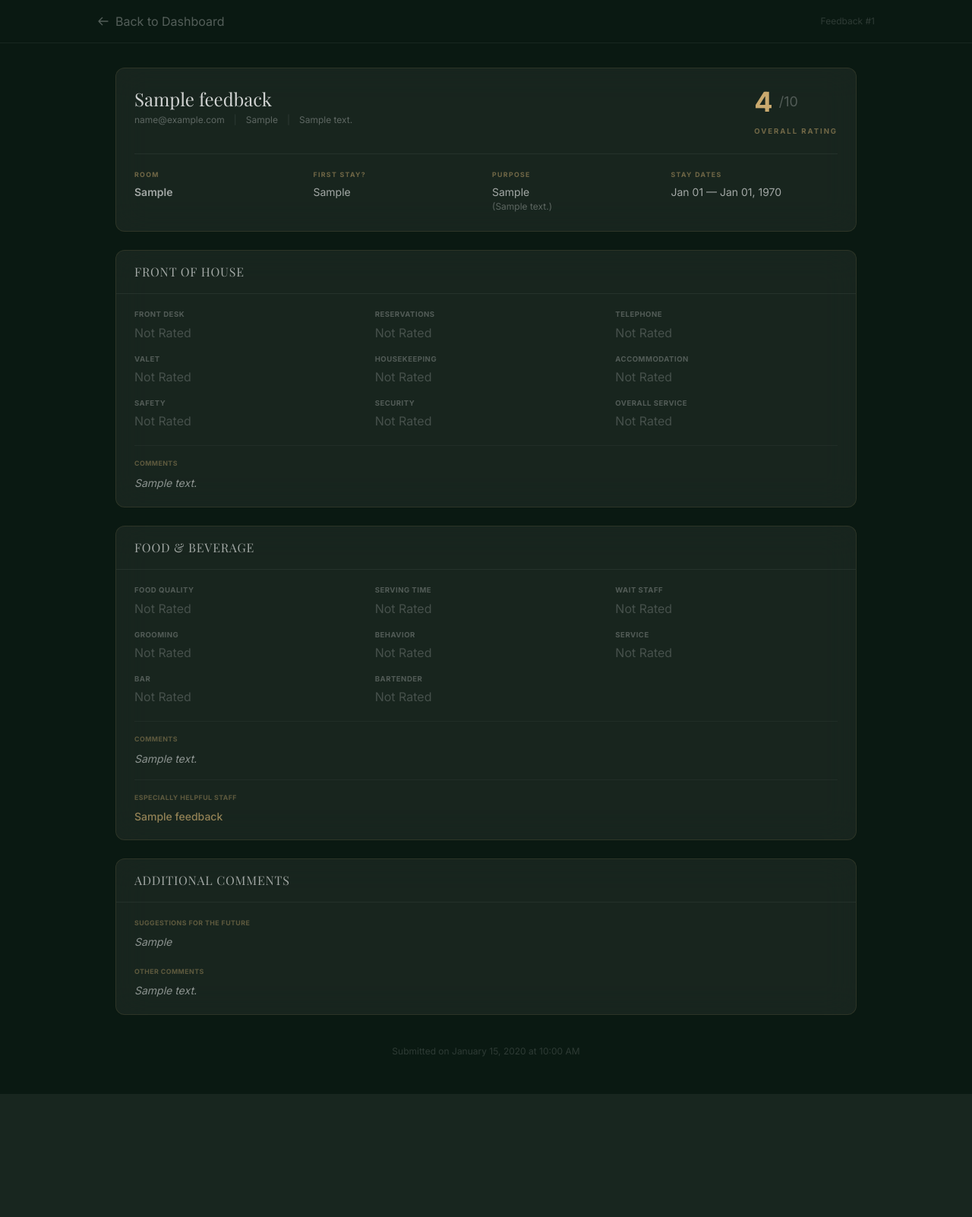
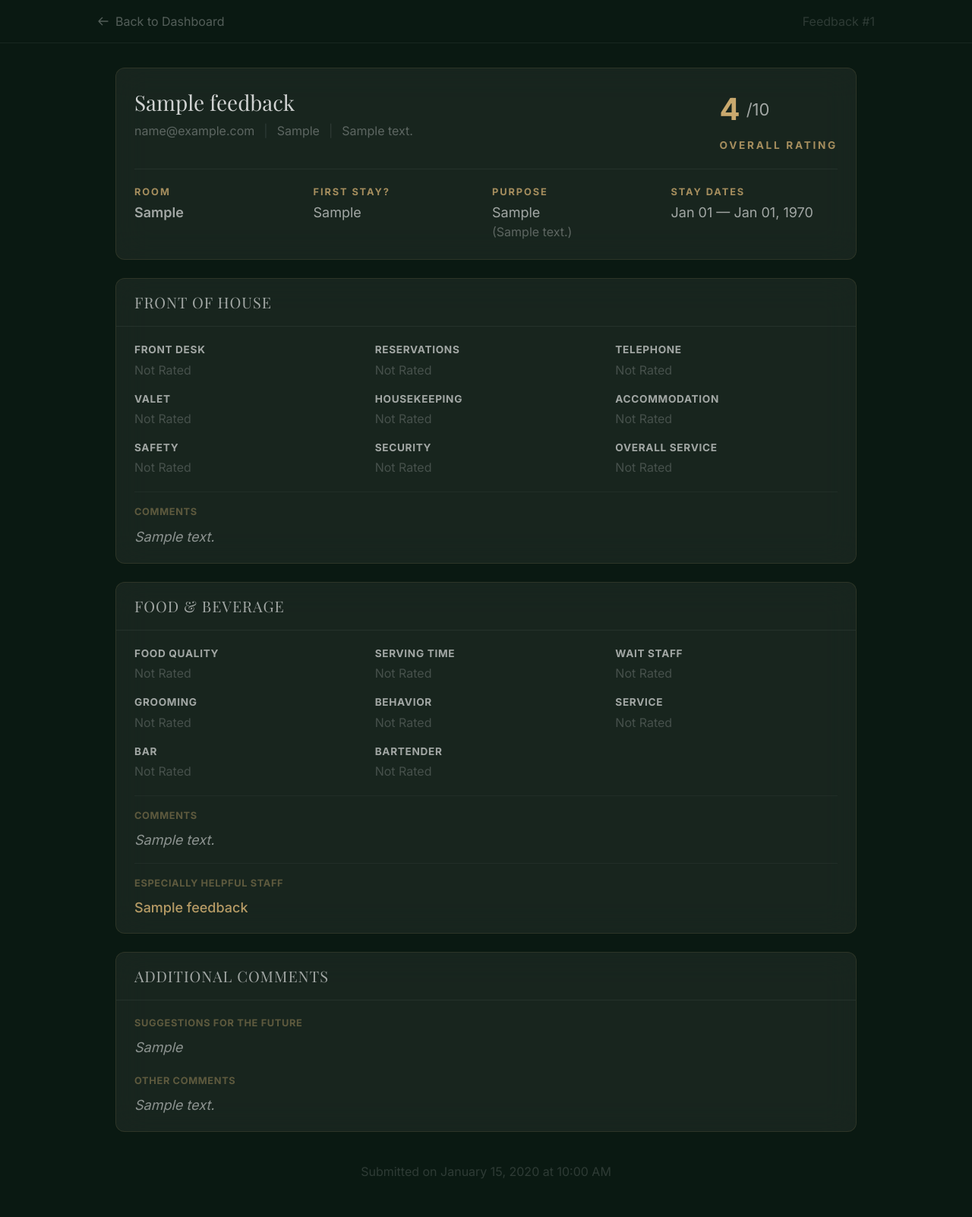
Before and after one commit to Jay7Code/Feedback-form, a PHP site: page /Feedback-form/admin/view.php?id=1 in a window 1280 px wide. Shown: the whole page at 76% size. Before the commit the page ends 1440 px from the top, so only its background shows below. Run offline with PHP 8.4, Linux system fonts and the light colour scheme; the visitor is signed in with stand-in values (Sample User, id 1); tables that the repository leaves empty or names only in its code hold one stand-in row (values such as "Sample post"); some libraries are stand-ins or nearby versions.

Commit message:
modified text size

```diff
--- a/admin/view.php
+++ b/admin/view.php
@@ -97,7 +97,7 @@ function ratingText($val)
                     Back to Dashboard
                 </a>
             </div>
-            <span class="text-white/15 text-xs">Feedback #<?= $id ?></span>
+            <span class="text-white/15 text-[1rem]">Feedback #<?= $id ?></span>
         </div>
     </nav>
 
@@ -107,12 +107,12 @@ function ratingText($val)
         <div class="glass-card rounded-xl p-6">
             <div class="flex flex-wrap items-start justify-between gap-4">
                 <div>
-                    <h1 class="font-serif text-2xl text-white/80 mb-1">
+                    <h1 class="font-serif text-[1.75rem] text-white/80 mb-1">
                         <?= !empty($fb["guest_name"])
                             ? htmlspecialchars($fb["guest_name"])
                             : '<span class="italic text-white/30">Anonymous Guest</span>' ?>
                     </h1>
-                    <div class="flex flex-wrap items-center gap-3 text-xs text-white/30">
+                    <div class="flex flex-wrap items-center gap-3 text-[1rem] text-white/30">
                         <?php if (!empty($fb["email"])): ?>
                             <span><?= htmlspecialchars($fb["email"]) ?></span>
                             <span class="text-white/10">|</span>
@@ -130,43 +130,43 @@ function ratingText($val)
                 </div>
                 <div class="text-right">
                     <div class="flex items-center gap-2 mb-1">
-                        <span class="text-4xl font-bold text-gold-400"><?= $fb[
+                        <span class="text-[2.5rem] font-bold text-gold-400"><?= $fb[
                             "overall_rating"
                         ] ?></span>
-                        <span class="text-white/25 text-lg">/10</span>
+                        <span class="text-white/60 text-[1.375rem]">/10</span>
                     </div>
-                    <span class="text-[0.6rem] font-bold text-gold-400/50 uppercase tracking-[0.2em]">Overall Rating</span>
+                    <span class="text-[0.85rem] font-bold text-gold-400/80 uppercase tracking-[0.2em]">Overall Rating</span>
                 </div>
             </div>
 
             <!-- Quick info row -->
             <div class="mt-5 pt-5 border-t border-white/[0.06] grid grid-cols-2 sm:grid-cols-4 gap-4">
                 <div>
-                    <span class="block text-[0.55rem] font-bold text-gold-400/50 uppercase tracking-[0.15em] mb-1">Room</span>
-                    <span class="text-sm text-white/60 font-semibold"><?= htmlspecialchars(
+                    <span class="block text-[0.8rem] font-bold text-gold-400/80 uppercase tracking-[0.15em] mb-1">Room</span>
+                    <span class="text-[1.125rem] text-white/60 font-semibold"><?= htmlspecialchars(
                         $fb["room_no"],
                     ) ?></span>
                 </div>
                 <div>
-                    <span class="block text-[0.55rem] font-bold text-gold-400/50 uppercase tracking-[0.15em] mb-1">First Stay?</span>
-                    <span class="text-sm text-white/60"><?= htmlspecialchars(
+                    <span class="block text-[0.8rem] font-bold text-gold-400/80 uppercase tracking-[0.15em] mb-1">First Stay?</span>
+                    <span class="text-[1.125rem] text-white/60"><?= htmlspecialchars(
                         $fb["first_stay"] ?: "—",
                     ) ?></span>
                 </div>
                 <div>
-                    <span class="block text-[0.55rem] font-bold text-gold-400/50 uppercase tracking-[0.15em] mb-1">Purpose</span>
-                    <span class="text-sm text-white/60"><?= htmlspecialchars(
+                    <span class="block text-[0.8rem] font-bold text-gold-400/80 uppercase tracking-[0.15em] mb-1">Purpose</span>
+                    <span class="text-[1.125rem] text-white/60"><?= htmlspecialchars(
                         $fb["purpose_of_stay"] ?: "—",
                     ) ?></span>
                     <?php if (!empty($fb["other_purpose_text"])): ?>
-                        <span class="text-xs text-white/30 block">(<?= htmlspecialchars(
+                        <span class="text-[1rem] text-white/30 block">(<?= htmlspecialchars(
                             $fb["other_purpose_text"],
                         ) ?>)</span>
                     <?php endif; ?>
                 </div>
                 <div>
-                    <span class="block text-[0.55rem] font-bold text-gold-400/50 uppercase tracking-[0.15em] mb-1">Stay Dates</span>
-                    <span class="text-sm text-white/60">
+                    <span class="block text-[0.8rem] font-bold text-gold-400/80 uppercase tracking-[0.15em] mb-1">Stay Dates</span>
+                    <span class="text-[1.125rem] text-white/60">
                         <?php if (
                             !empty($fb["check_in"]) &&
                             !empty($fb["check_out"])
@@ -188,42 +188,42 @@ function ratingText($val)
         <!-- ═══ FRONT OF HOUSE RATINGS ═══ -->
         <div class="glass-card rounded-xl overflow-hidden">
             <div class="px-6 py-4 border-b border-white/[0.06]">
-                <h2 class="font-serif text-white/60 text-base tracking-wider uppercase">Front of House</h2>
+                <h2 class="font-serif text-white/60 text-[1.25rem] tracking-wider uppercase">Front of House</h2>
             </div>
             <div class="px-6 py-5">
                 <div class="grid grid-cols-2 sm:grid-cols-3 gap-y-4 gap-x-6">
-                    <div><span class="text-[0.6rem] font-bold text-white/25 uppercase tracking-wider block mb-1">Front Desk</span><?= ratingText(
+                    <div><span class="text-[0.85rem] font-bold text-white/60 uppercase tracking-wider block mb-1">Front Desk</span><?= ratingText(
                         $fb["frontdesk"],
                     ) ?></div>
-                    <div><span class="text-[0.6rem] font-bold text-white/25 uppercase tracking-wider block mb-1">Reservations</span><?= ratingText(
+                    <div><span class="text-[0.85rem] font-bold text-white/60 uppercase tracking-wider block mb-1">Reservations</span><?= ratingText(
                         $fb["reservations"],
                     ) ?></div>
-                    <div><span class="text-[0.6rem] font-bold text-white/25 uppercase tracking-wider block mb-1">Telephone</span><?= ratingText(
+                    <div><span class="text-[0.85rem] font-bold text-white/60 uppercase tracking-wider block mb-1">Telephone</span><?= ratingText(
                         $fb["telephone_operator"],
                     ) ?></div>
-                    <div><span class="text-[0.6rem] font-bold text-white/25 uppercase tracking-wider block mb-1">Valet</span><?= ratingText(
+                    <div><span class="text-[0.85rem] font-bold text-white/60 uppercase tracking-wider block mb-1">Valet</span><?= ratingText(
                         $fb["valet"],
                     ) ?></div>
-                    <div><span class="text-[0.6rem] font-bold text-white/25 uppercase tracking-wider block mb-1">Housekeeping</span><?= ratingText(
+                    <div><span class="text-[0.85rem] font-bold text-white/60 uppercase tracking-wider block mb-1">Housekeeping</span><?= ratingText(
                         $fb["housekeeping"],
                     ) ?></div>
-                    <div><span class="text-[0.6rem] font-bold text-white/25 uppercase tracking-wider block mb-1">Accommodation</span><?= ratingText(
+                    <div><span class="text-[0.85rem] font-bold text-white/60 uppercase tracking-wider block mb-1">Accommodation</span><?= ratingText(
                         $fb["accommodation"],
                     ) ?></div>
-                    <div><span class="text-[0.6rem] font-bold text-white/25 uppercase tracking-wider block mb-1">Safety</span><?= ratingText(
+                    <div><span class="text-[0.85rem] font-bold text-white/60 uppercase tracking-wider block mb-1">Safety</span><?= ratingText(
                         $fb["safety"],
                     ) ?></div>
-                    <div><span class="text-[0.6rem] font-bold text-white/25 uppercase tracking-wider block mb-1">Security</span><?= ratingText(
+                    <div><span class="text-[0.85rem] font-bold text-white/60 uppercase tracking-wider block mb-1">Security</span><?= ratingText(
                         $fb["security"],
                     ) ?></div>
-                    <div><span class="text-[0.6rem] font-bold text-white/25 uppercase tracking-wider block mb-1">Overall Service</span><?= ratingText(
+                    <div><span class="text-[0.85rem] font-bold text-white/60 uppercase tracking-wider block mb-1">Overall Service</span><?= ratingText(
                         $fb["overall_service"],
                     ) ?></div>
                 </div>
                 <?php if (!empty($fb["frontdesk_comments"])): ?>
                     <div class="mt-5 pt-4 border-t border-white/[0.04]">
-                        <span class="text-[0.55rem] font-bold text-gold-400/40 uppercase tracking-wider block mb-2">Comments</span>
-                        <p class="text-sm text-white/50 italic leading-relaxed"><?= nl2br(
+                        <span class="text-[0.8rem] font-bold text-gold-400/40 uppercase tracking-wider block mb-2">Comments</span>
+                        <p class="text-[1.125rem] text-white/50 italic leading-relaxed"><?= nl2br(
                             htmlspecialchars($fb["frontdesk_comments"]),
                         ) ?></p>
                     </div>
@@ -234,47 +234,47 @@ function ratingText($val)
         <!-- ═══ FOOD & BEVERAGE RATINGS ═══ -->
         <div class="glass-card rounded-xl overflow-hidden">
             <div class="px-6 py-4 border-b border-white/[0.06]">
-                <h2 class="font-serif text-white/60 text-base tracking-wider uppercase">Food & Beverage</h2>
+                <h2 class="font-serif text-white/60 text-[1.25rem] tracking-wider uppercase">Food & Beverage</h2>
             </div>
             <div class="px-6 py-5">
                 <div class="grid grid-cols-2 sm:grid-cols-3 gap-y-4 gap-x-6">
-                    <div><span class="text-[0.6rem] font-bold text-white/25 uppercase tracking-wider block mb-1">Food Quality</span><?= ratingText(
+                    <div><span class="text-[0.85rem] font-bold text-white/60 uppercase tracking-wider block mb-1">Food Quality</span><?= ratingText(
                         $fb["food_quality"],
                     ) ?></div>
-                    <div><span class="text-[0.6rem] font-bold text-white/25 uppercase tracking-wider block mb-1">Serving Time</span><?= ratingText(
+                    <div><span class="text-[0.85rem] font-bold text-white/60 uppercase tracking-wider block mb-1">Serving Time</span><?= ratingText(
                         $fb["serving_time"],
                     ) ?></div>
-                    <div><span class="text-[0.6rem] font-bold text-white/25 uppercase tracking-wider block mb-1">Wait Staff</span><?= ratingText(
+                    <div><span class="text-[0.85rem] font-bold text-white/60 uppercase tracking-wider block mb-1">Wait Staff</span><?= ratingText(
                         $fb["wait_staff"],
                     ) ?></div>
-                    <div><span class="text-[0.6rem] font-bold text-white/25 uppercase tracking-wider block mb-1">Grooming</span><?= ratingText(
+                    <div><span class="text-[0.85rem] font-bold text-white/60 uppercase tracking-wider block mb-1">Grooming</span><?= ratingText(
                         $fb["grooming"],
                     ) ?></div>
-                    <div><span class="text-[0.6rem] font-bold text-white/25 uppercase tracking-wider block mb-1">Behavior</span><?= ratingText(
+                    <div><span class="text-[0.85rem] font-bold text-white/60 uppercase tracking-wider block mb-1">Behavior</span><?= ratingText(
                         $fb["behavior"],
                     ) ?></div>
-                    <div><span class="text-[0.6rem] font-bold text-white/25 uppercase tracking-wider block mb-1">Service</span><?= ratingText(
+                    <div><span class="text-[0.85rem] font-bold text-white/60 uppercase tracking-wider block mb-1">Service</span><?= ratingText(
                         $fb["fnb_service"],
                     ) ?></div>
-                    <div><span class="text-[0.6rem] font-bold text-white/25 uppercase tracking-wider block mb-1">Bar</span><?= ratingText(
+                    <div><span class="text-[0.85rem] font-bold text-white/60 uppercase tracking-wider block mb-1">Bar</span><?= ratingText(
                         $fb["bar"],
                     ) ?></div>
-                    <div><span class="text-[0.6rem] font-bold text-white/25 uppercase tracking-wider block mb-1">Bartender</span><?= ratingText(
+                    <div><span class="text-[0.85rem] font-bold text-white/60 uppercase tracking-wider block mb-1">Bartender</span><?= ratingText(
                         $fb["bartender"],
                     ) ?></div>
                 </div>
                 <?php if (!empty($fb["fnb_comments"])): ?>
                     <div class="mt-5 pt-4 border-t border-white/[0.04]">
-                        <span class="text-[0.55rem] font-bold text-gold-400/40 uppercase tracking-wider block mb-2">Comments</span>
-                        <p class="text-sm text-white/50 italic leading-relaxed"><?= nl2br(
+                        <span class="text-[0.8rem] font-bold text-gold-400/40 uppercase tracking-wider block mb-2">Comments</span>
+                        <p class="text-[1.125rem] text-white/50 italic leading-relaxed"><?= nl2br(
                             htmlspecialchars($fb["fnb_comments"]),
                         ) ?></p>
                     </div>
                 <?php endif; ?>
                 <?php if (!empty($fb["helpful_staff_names"])): ?>
                     <div class="mt-4 pt-4 border-t border-white/[0.04]">
-                        <span class="text-[0.55rem] font-bold text-gold-400/40 uppercase tracking-wider block mb-2">Especially Helpful Staff</span>
-                        <p class="text-sm text-gold-400/70 font-medium"><?= htmlspecialchars(
+                        <span class="text-[0.8rem] font-bold text-gold-400/40 uppercase tracking-wider block mb-2">Especially Helpful Staff</span>
+                        <p class="text-[1.125rem] text-gold-400/90 font-medium"><?= htmlspecialchars(
                             $fb["helpful_staff_names"],
                         ) ?></p>
                     </div>
@@ -289,21 +289,21 @@ function ratingText($val)
         ): ?>
             <div class="glass-card rounded-xl overflow-hidden">
                 <div class="px-6 py-4 border-b border-white/[0.06]">
-                    <h2 class="font-serif text-white/60 text-base tracking-wider uppercase">Additional Comments</h2>
+                    <h2 class="font-serif text-white/60 text-[1.25rem] tracking-wider uppercase">Additional Comments</h2>
                 </div>
                 <div class="px-6 py-5 space-y-5">
                     <?php if (!empty($fb["suggestions_future"])): ?>
                         <div>
-                            <span class="text-[0.55rem] font-bold text-gold-400/40 uppercase tracking-wider block mb-2">Suggestions for the Future</span>
-                            <p class="text-sm text-white/50 italic leading-relaxed"><?= nl2br(
+                            <span class="text-[0.8rem] font-bold text-gold-400/40 uppercase tracking-wider block mb-2">Suggestions for the Future</span>
+                            <p class="text-[1.125rem] text-white/50 italic leading-relaxed"><?= nl2br(
                                 htmlspecialchars($fb["suggestions_future"]),
                             ) ?></p>
                         </div>
                     <?php endif; ?>
                     <?php if (!empty($fb["other_comments"])): ?>
                         <div>
-                            <span class="text-[0.55rem] font-bold text-gold-400/40 uppercase tracking-wider block mb-2">Other Comments</span>
-                            <p class="text-sm text-white/50 italic leading-relaxed"><?= nl2br(
+                            <span class="text-[0.8rem] font-bold text-gold-400/40 uppercase tracking-wider block mb-2">Other Comments</span>
+                            <p class="text-[1.125rem] text-white/50 italic leading-relaxed"><?= nl2br(
                                 htmlspecialchars($fb["other_comments"]),
                             ) ?></p>
                         </div>
@@ -314,7 +314,7 @@ function ratingText($val)
 
         <!-- Submitted timestamp -->
         <div class="text-center py-4">
-            <p class="text-white/15 text-xs">Submitted on <?= date(
+            <p class="text-white/15 text-[1rem]">Submitted on <?= date(
                 'F d, Y \a\t h:i A',
                 strtotime($fb["created_at"]),
             ) ?></p>
```
Also changed, not shown: admin/analytics.php (+27 -27 lines), admin/index.php (+37 -37 lines), admin/login.php (+8 -8 lines), admin/reports.php (+17 -17 lines).
